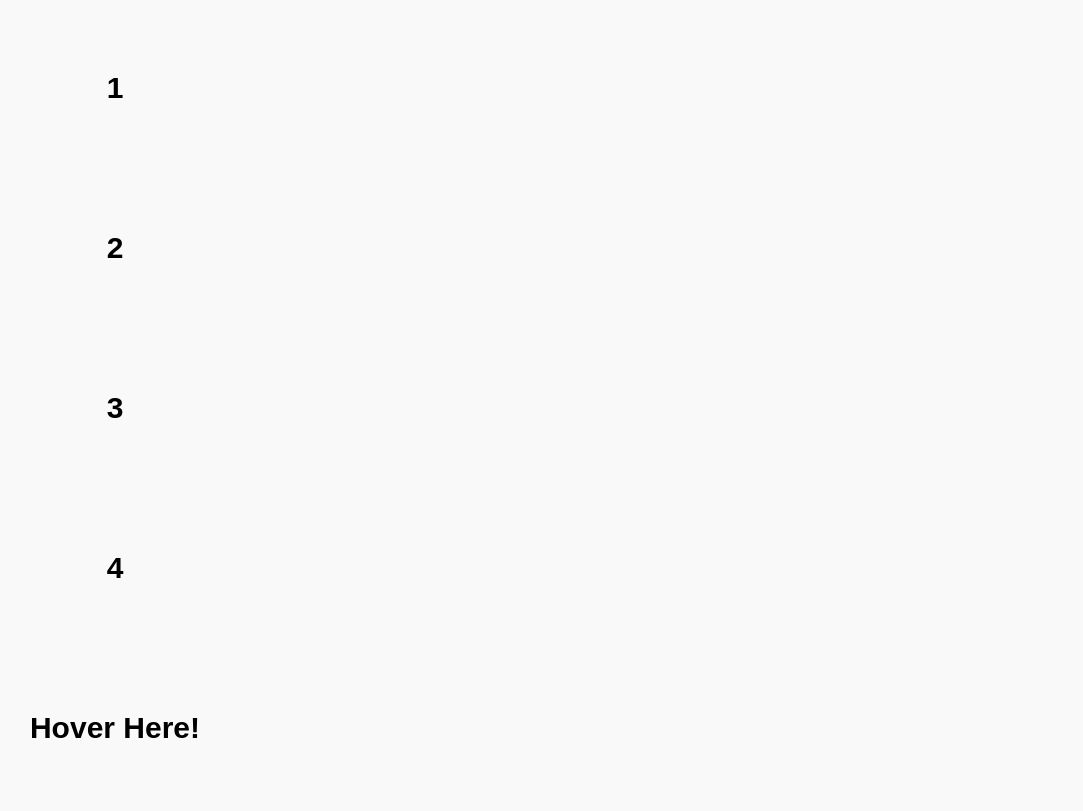
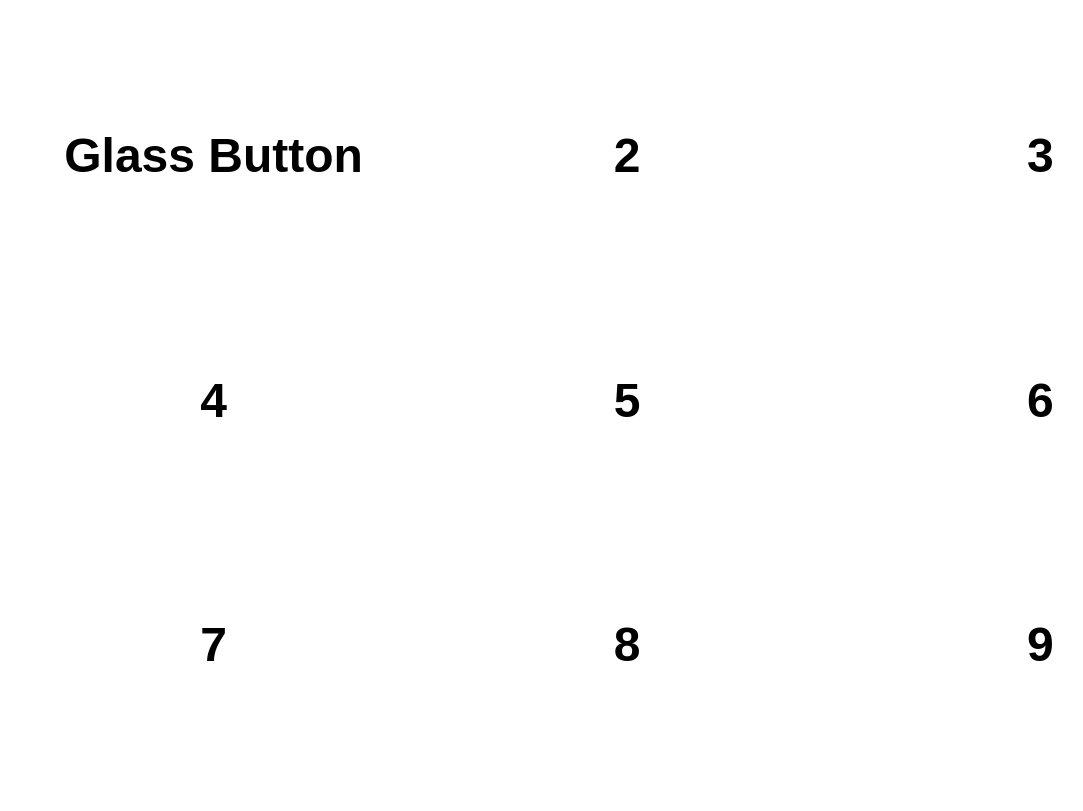
Before and after one commit to Gagipose/css-experiments, a plain HTML site: page src/index.html in a window 1280 px wide. Shown: the top 811 px of the page, without its empty margins (13-1096 px from the left). Drawn offline with Linux system fonts and the light colour scheme.

Commit message:
made 3*3 grid fade and have dynamic text sizing

```diff
--- a/src/index.html
+++ b/src/index.html
@@ -9,18 +9,18 @@
 <body>
 
     <main class="wrapper">
-        <section class="grid">
-            <article class="box">1</article>
-            <article class="box">2</article>
-            <article class="box">3</article>
-            <article class="box">4</article>
-            <article class="box">Hover Here!</article>
-            <article class="box">6</article>
-            <article class="box">7</article>
-            <article class="box">8</article>
-            <article class="box">9</article>
-        </section>
-    </main>
+        <nav class="grid" aria-label="3 by 3 menu">
+            <a href="#">Glass Button</a>
+            <a href="#">2</a>
+            <a href="#">3</a>
+            <a href="#">4</a>
+            <a href="#">5</a>
+            <a href="#">6</a>
+            <a href="#">7</a>
+            <a href="#">8</a>
+            <a href="#">9</a>
+        </nav>
+  </main>
 
 </body>
 </html>
--- a/src/style.css
+++ b/src/style.css
@@ -1,27 +1,45 @@
 
-/* how come this targets all inside body? */
+
 
 body {
-    background-color: #f9f9f9;
+    margin: 0;
+    background-color: rgb(255, 255, 255);
 }
 
-.box {
-    /* box size and transition effect*/
-    width: 30vh;
-    height: 20vh;
+.wrapper {
+    min-height: 100dvh;
+    display: grid;
+    place-items: center;
+}
+
+.grid{
+    display: grid;
+    grid-template-columns: repeat(3, 1fr);
+    gap: 2%;
+    width: 95%;
+    height: 90%;
+}
+
+.grid a {
+    display: grid;
+    place-items: center;
+    text-decoration: none;
+    color: black;
+    font-family: Arial, Helvetica, sans-serif;
+    font-weight: 700;
+    font-size: clamp(1.2rem, 4vw, 3rem);
     transition: box-shadow 0.5s;
-    /* font */
-    font-weight: bolder;
-    font-size: 30px;
-    font-family: Arial, Helvetica, sans-serif;
-    /* center text */
-    display: flex;
-    justify-content: center;
-    align-items: center;
+    min-width: 20px;
+    min-height: 20px;
+    white-space: normal;
+    overflow: hidden;
+    text-overflow: ellipsis;
+    text-align: center;
+
 }
 
 
 /* if hover -> apply shadow */
-.box:hover {
+.grid a:hover {
     box-shadow: 12px 12px 30px rgba(0, 0, 0, 0.199);
 }
```
